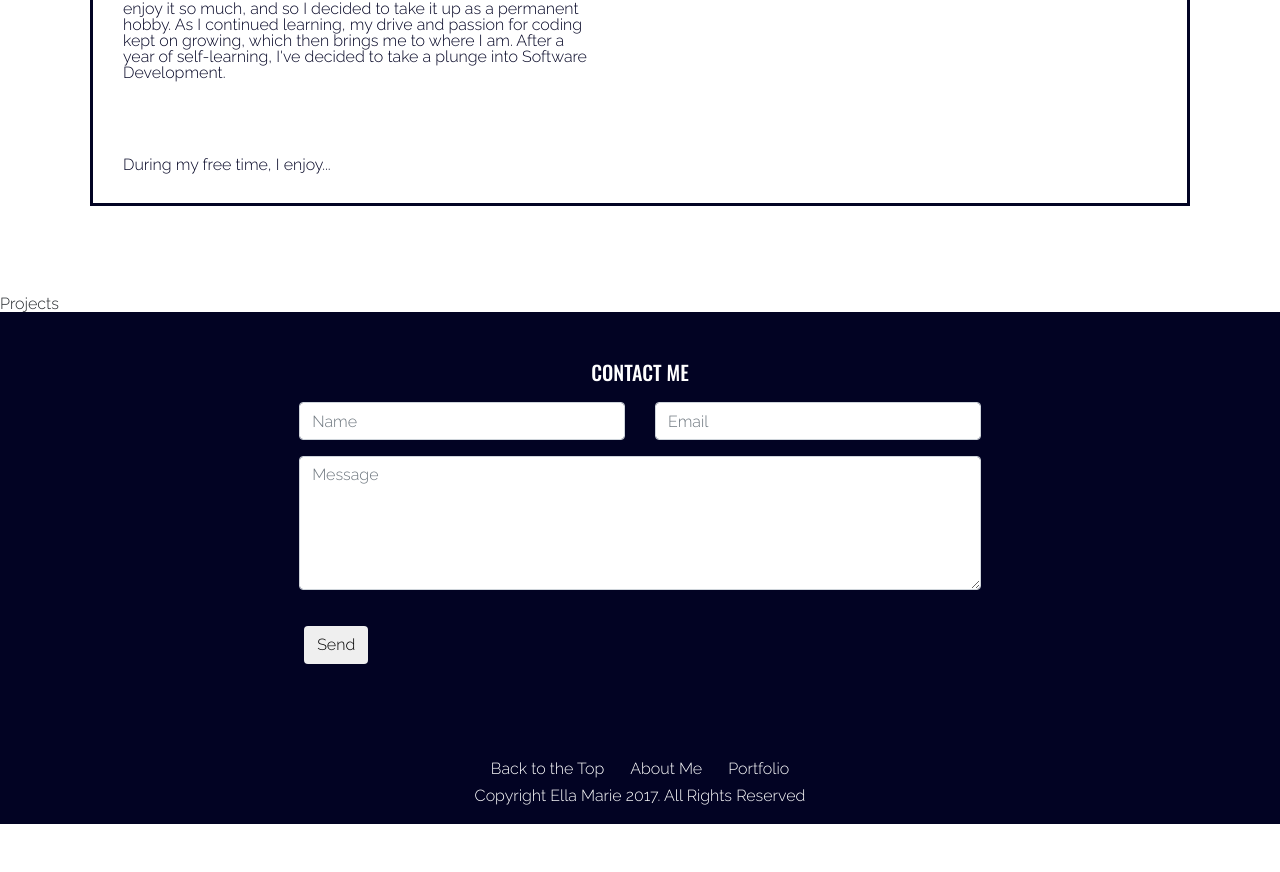
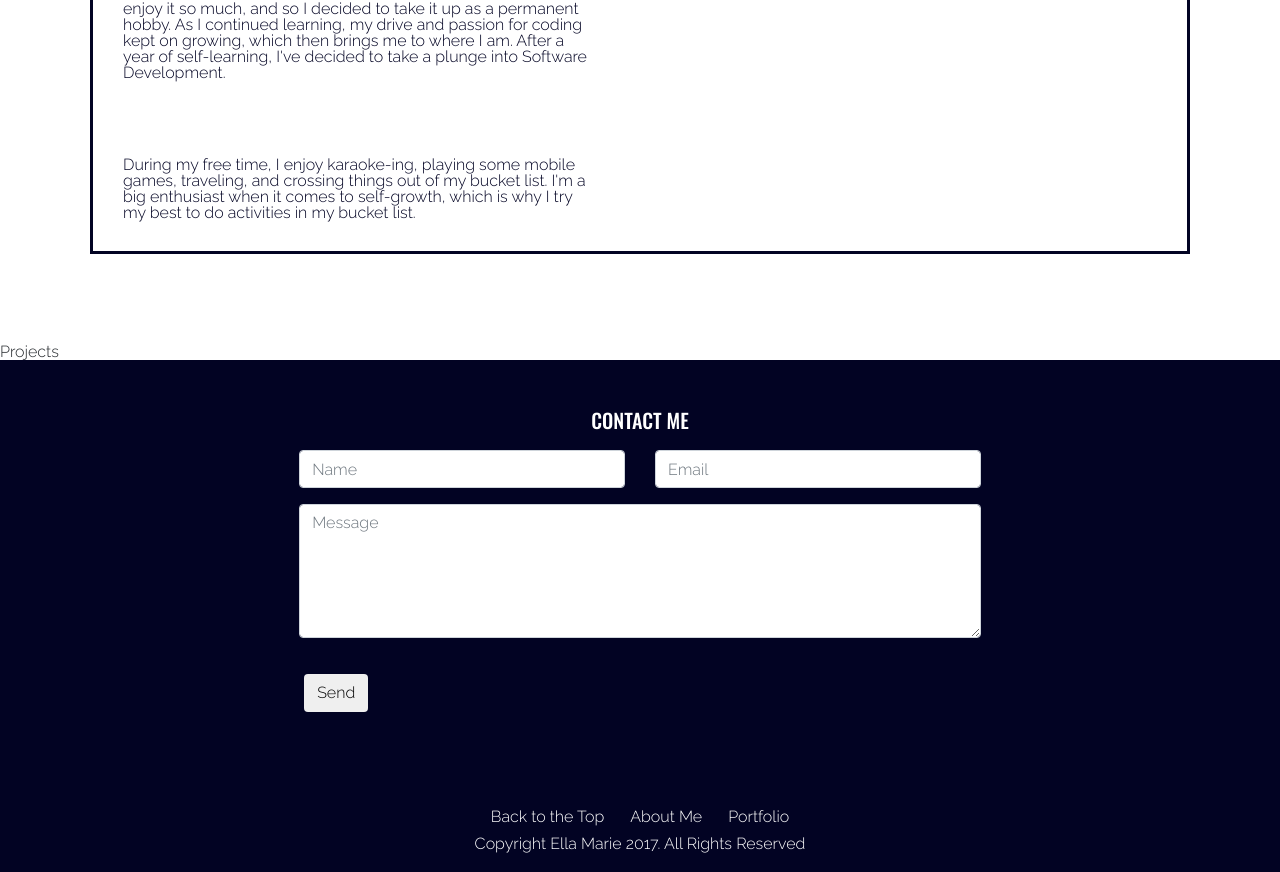
Before and after one commit to ellamarie005/ella-portfolio, a React (Create React App) app: page / in a window 1280 px wide. Shown: the part 1100-1972 px from the top of the page. Before the commit the page ends 1924 px from the top, so only its background shows below. Built offline with nearby package versions, Linux system fonts and the light colour scheme; what assets would draw is missing.

Commit message:
added a little bit more about me

```diff
--- a/src/components/AboutMe.jsx
+++ b/src/components/AboutMe.jsx
@@ -8,12 +8,16 @@ class AboutMe extends Component {
         <Row className='row'>
           <div className='col-md-6'>
             <h1>AB<span>OU</span>T ME</h1>
-            <p>I am a Research Assistant turned Software Developer. I've always been the type of person that loves taking up hobbies, and one of the things needed to be checked off of my bucket list was to "Learn how to code". Basics, of course.
-              I didn't know that I would enjoy it so much, and so I decided to take it up as a permanent hobby. As I continued learning, my drive and passion for coding kept on growing, which then brings me to where I am.
+            <p>I am a Research Assistant turned Software Developer. I've always been the type of person that loves taking up hobbies,
+              and one of the things needed to be checked off of my bucket list was to "Learn how to code". Basics, of course.
+              I didn't know that I would enjoy it so much, and so I decided to take it up as a permanent hobby.
+              As I continued learning, my drive and passion for coding kept on growing, which then brings me to where I am.
               After a year of self-learning, I've decided to take a plunge into Software Development.
             </p>
             <br />
-            <p>During my free time, I enjoy...</p>
+            <p>During my free time, I enjoy karaoke-ing, playing some mobile games, traveling, and crossing things out of my bucket list.
+              I'm a big enthusiast when it comes to self-growth, which is why I try my best to do activities in my bucket list.
+              </p>
           </div>
           <div className='col-md'>
             Picture
```
